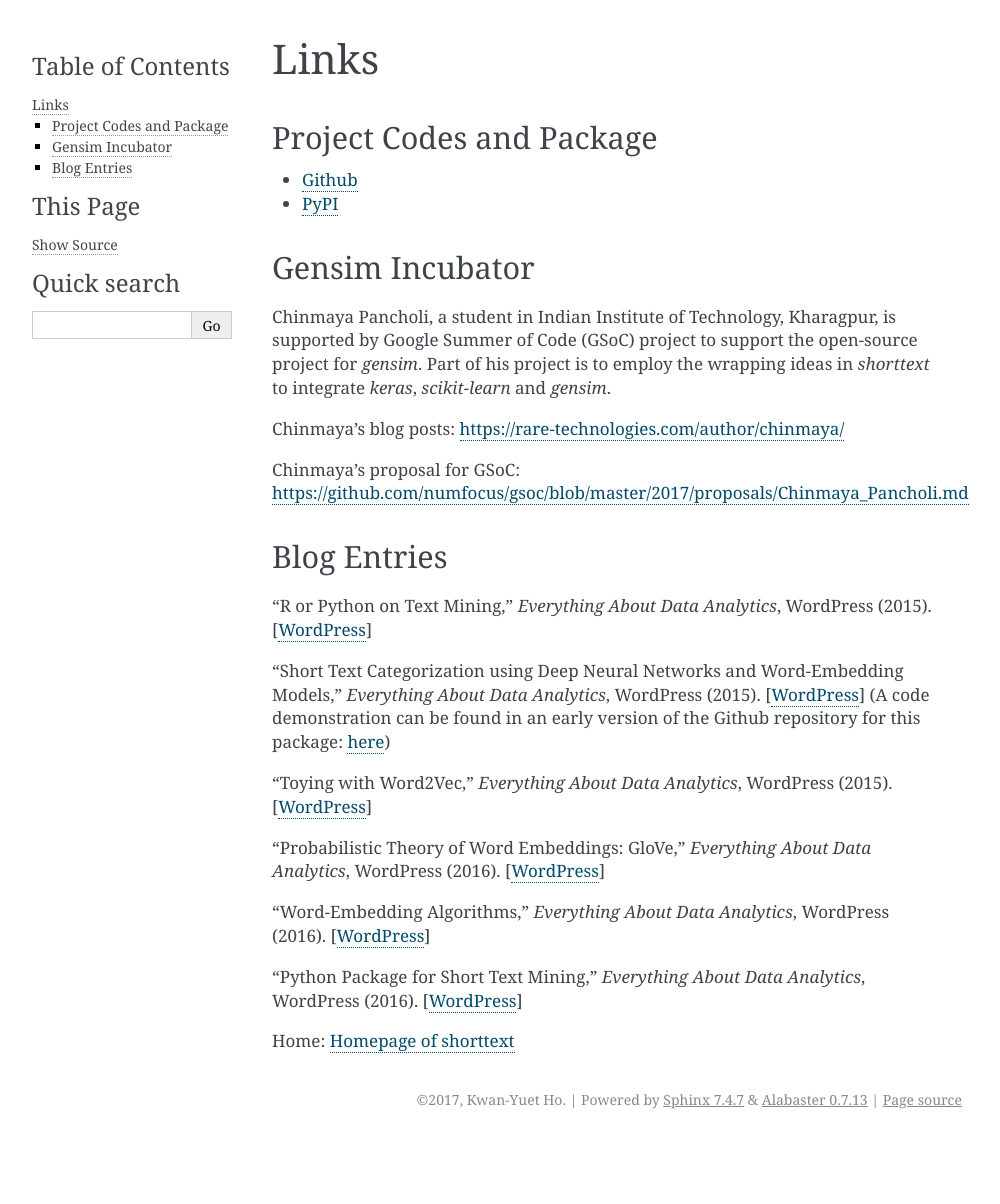
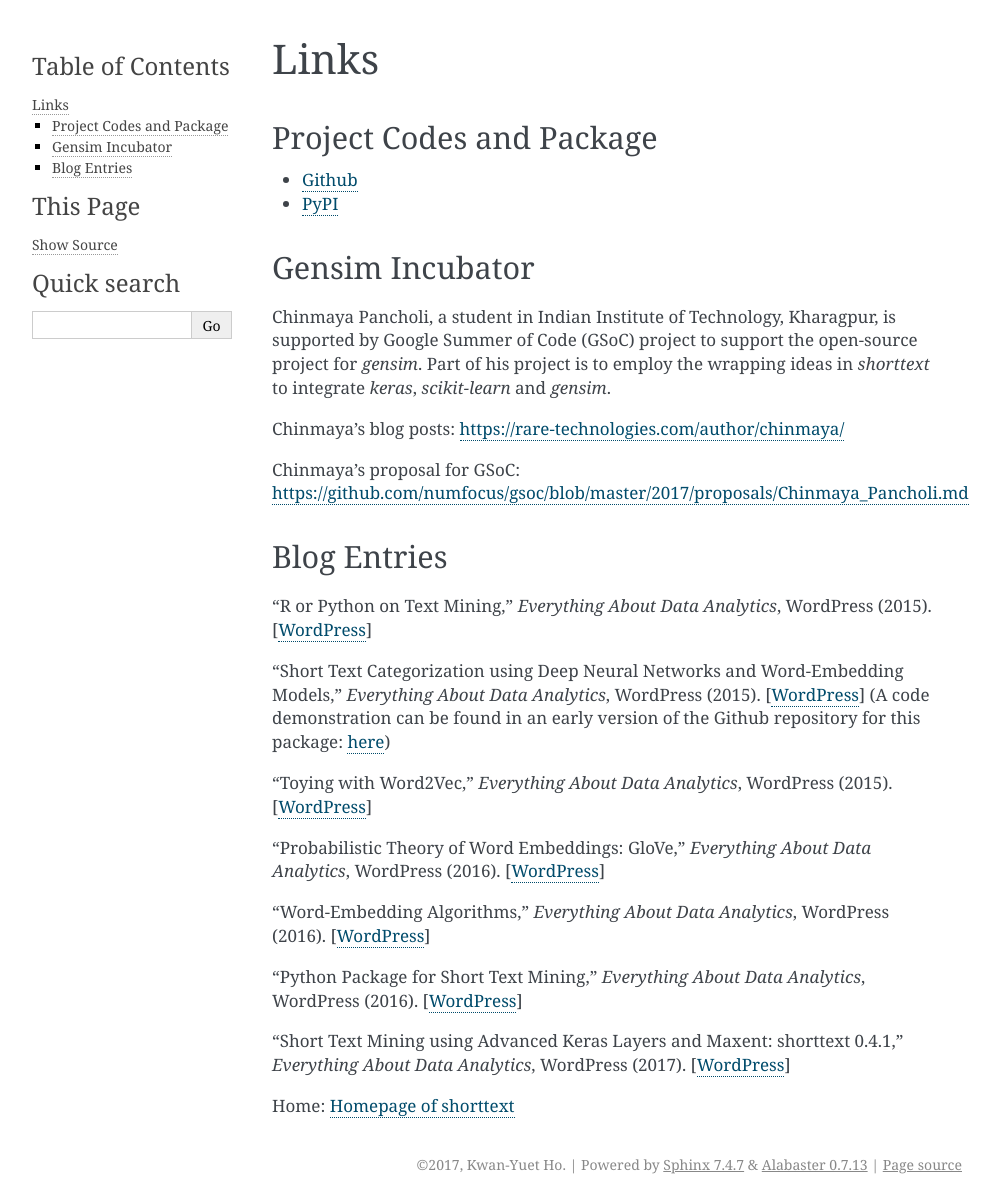
Before and after one commit to stephenhky/PyShortTextCategorization, a Sphinx documentation site: the page built from docs/links.rst, in a window 1280 px wide. Shown: the whole page, without its empty margins (148-1148 px from the left). Built offline with Sphinx 7.4.7, drawn with Linux system fonts in a browser that asks for light colours; before the commit the page ends 1139 px from its top, so only the background shows below that.

Commit message:
links update

```diff
--- a/docs/links.rst
+++ b/docs/links.rst
@@ -49,5 +49,7 @@ Blog Entries
 "Python Package for Short Text Mining," *Everything About Data Analytics*, WordPress (2016). [`WordPress
 <https://datawarrior.wordpress.com/2016/12/22/python-package-for-short-text-mining/>`_]
 
+"Short Text Mining using Advanced Keras Layers and Maxent: shorttext 0.4.1," *Everything About Data Analytics*, WordPress (2017). [`WordPress
+<https://datawarrior.wordpress.com/2017/07/30/short-text-mining-using-advanced-keras-layers-and-maxent-shorttext-0-4-1/>`_]
 
 Home: :doc:`index`
```
Also changed, not shown: README.md (+1 -0 lines).
